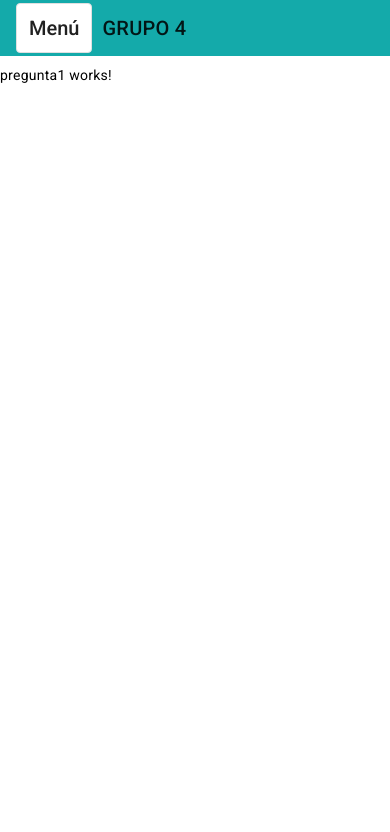
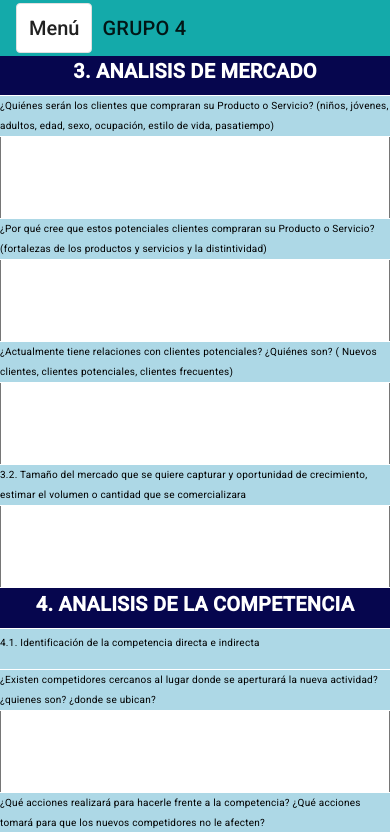
Before and after one commit to vanfranjay/plan-de-negocio, an Angular app in the folder frontend-planDeNegocio/: page /pregunta1 in a window 390 px wide. Shown: the top 832 px of the page. Built offline with nearby package versions, Linux system fonts and the light colour scheme.

Commit message:
Pregunta 2, lo basico

```diff
--- a/frontend-planDeNegocio/src/app/pages/pregunta1/pregunta1.component.html
+++ b/frontend-planDeNegocio/src/app/pages/pregunta1/pregunta1.component.html
@@ -1 +1,140 @@
-<p>pregunta1 works!</p>
+<div class="contenedor">
+    <mat-grid-list [cols]="1" rowHeight="40px">
+      <mat-grid-tile [colspan]="1" [rowspan]="1" class="custom-tile">
+        <div class="content fondo__subtitlo grid__centerVertical grid__centerhorizontal">
+          <h2 class="texto-bold">3. ANALISIS DE MERCADO</h2>
+        </div>
+      </mat-grid-tile>
+      <mat-grid-tile [colspan]="1" [rowspan]="1">
+        <div class="content fondo__subtitulo2 grid__centerVertical">
+          <p class="text__mobil">
+            ¿Quiénes serán los clientes que compraran su Producto o Servicio? (niños, jóvenes, adultos, edad, sexo, ocupación, estilo de vida, pasatiempo)
+          </p>
+        </div>
+      </mat-grid-tile>
+      <mat-grid-tile [colspan]="1" [rowspan]="2" class="expand-tile">
+        <textarea class="custom-textarea" placeholder=""></textarea>
+      </mat-grid-tile>
+      <mat-grid-tile [colspan]="1" [rowspan]="1">
+        <div class="content fondo__subtitulo2 grid__centerVertical">
+          <p class="text__mobil">
+            ¿Por qué cree que estos potenciales clientes compraran su Producto o Servicio? (fortalezas de los productos y servicios y la distintividad)
+          </p>
+        </div>
+      </mat-grid-tile>
+      <mat-grid-tile [colspan]="1" [rowspan]="2" class="expand-tile">
+        <textarea class="custom-textarea" placeholder=""></textarea>
+      </mat-grid-tile>
+      <mat-grid-tile [colspan]="1" [rowspan]="1">
+        <div class="content fondo__subtitulo2 grid__centerVertical">
+          <p class="text__mobil">
+            ¿Actualmente tiene relaciones con clientes potenciales? ¿Quiénes son?  ( Nuevos clientes, clientes potenciales, clientes frecuentes)
+          </p>
+        </div>
+      </mat-grid-tile>
+      <mat-grid-tile [colspan]="1" [rowspan]="2" class="expand-tile">
+        <textarea class="custom-textarea" placeholder=""></textarea>
+      </mat-grid-tile>
+      <mat-grid-tile [colspan]="1" [rowspan]="1">
+        <div class="content fondo__subtitulo2 grid__centerVertical">
+          <p class="text__mobil">
+            3.2. Tamaño del mercado que se quiere capturar y oportunidad de crecimiento, estimar el volumen o cantidad que se comercializara
+          </p>
+        </div>
+      </mat-grid-tile>
+      <mat-grid-tile [colspan]="1" [rowspan]="2" class="expand-tile">
+        <textarea class="custom-textarea" placeholder=""></textarea>
+      </mat-grid-tile>
+      <mat-grid-tile [colspan]="1" [rowspan]="1" class="custom-tile">
+        <div class="content fondo__subtitlo grid__centerVertical grid__centerhorizontal">
+          <h2 class="texto-bold">4. ANALISIS DE LA COMPETENCIA</h2>
+        </div>
+      </mat-grid-tile>
+      <mat-grid-tile [colspan]="1" [rowspan]="1">
+        <div class="content fondo__subtitulo2 grid__centerVertical">
+          <p class="text__mobil">
+            4.1. Identificación de la competencia directa e indirecta
+          </p>
+        </div>
+      </mat-grid-tile>
+      <mat-grid-tile [colspan]="1" [rowspan]="1">
+        <div class="content fondo__subtitulo2 grid__centerVertical">
+          <p class="text__mobil">
+            ¿Existen competidores cercanos al lugar donde se aperturará la nueva actividad? ¿quienes son? ¿donde se ubican?
+          </p>
+        </div>
+      </mat-grid-tile>
+      <mat-grid-tile [colspan]="1" [rowspan]="2" class="expand-tile">
+        <textarea class="custom-textarea" placeholder=""></textarea>
+      </mat-grid-tile>
+      <mat-grid-tile [colspan]="1" [rowspan]="1">
+        <div class="content fondo__subtitulo2 grid__centerVertical">
+          <p class="text__mobil">
+            ¿Qué acciones realizará para hacerle frente a la competencia? ¿Qué acciones tomará para que los nuevos competidores no le afecten?
+          </p>
+        </div>
+      </mat-grid-tile>
+      <mat-grid-tile [colspan]="1" [rowspan]="2" class="expand-tile">
+        <textarea class="custom-textarea" placeholder=""></textarea>
+      </mat-grid-tile>
+      <mat-grid-tile [colspan]="1" [rowspan]="1" class="custom-tile">
+        <div class="content fondo__subtitlo grid__centerVertical grid__centerhorizontal">
+          <h2 class="texto-bold">5. ESTRATEGIA DE MERCADO (4P`s: Producto , Precio, Plaza y Promoción)</h2>
+        </div>
+      </mat-grid-tile>
+      <mat-grid-tile [colspan]="1" [rowspan]="1">
+        <div class="content fondo__subtitulo2 grid__centerVertical">
+          <p class="text__mobil">
+            5.1. Producto o Servicio
+          </p>
+        </div>
+      </mat-grid-tile>
+      <mat-grid-tile [colspan]="1" [rowspan]="1">
+        <div class="content fondo__subtitulo2 grid__centerVertical">
+          <p class="text__mobil">
+            ¿Qué características del Producto o Servicio son beneficiosas para el cliente? ¿Qué es lo que mas valorará el cliente del Producto o Servicio? (facilidad, funcionalidad, saludable, otros)
+          </p>
+        </div>
+      </mat-grid-tile>
+      <mat-grid-tile [colspan]="1" [rowspan]="2" class="expand-tile">
+        <textarea class="custom-textarea" placeholder=""></textarea>
+      </mat-grid-tile>
+      <mat-grid-tile [colspan]="1" [rowspan]="1">
+        <div class="content fondo__subtitulo2 grid__centerVertical">
+          <p class="text__mobil">
+            ¿Cuál de los productos o Servicios generará mayor ingreso, cuál será el producto o servicio estrella?
+          </p>
+        </div>
+      </mat-grid-tile>
+      <mat-grid-tile [colspan]="1" [rowspan]="2" class="expand-tile">
+        <textarea class="custom-textarea" placeholder=""></textarea>
+      </mat-grid-tile>
+      <mat-grid-tile [colspan]="1" [rowspan]="1">
+        <div class="content fondo__subtitulo2 grid__centerVertical">
+          <p class="text__mobil">
+            5.2. Precios
+          </p>
+        </div>
+      </mat-grid-tile>
+      <mat-grid-tile [colspan]="1" [rowspan]="1">
+        <div class="content fondo__subtitulo2 grid__centerVertical">
+          <p class="text__mobil">
+            ¿Cuál será el precio del Producto o Servicio y cuál la forma de pago?
+          </p>
+        </div>
+      </mat-grid-tile>
+      <mat-grid-tile [colspan]="1" [rowspan]="2" class="expand-tile">
+        <textarea class="custom-textarea" placeholder=""></textarea>
+      </mat-grid-tile>
+      <mat-grid-tile [colspan]="1" [rowspan]="1">
+        <div class="content fondo__subtitulo2 grid__centerVertical">
+          <p class="text__mobil">
+            ¿Cómo se ha determinado el precio del producto o Servicio? ¿Cuál será el costo para el consumidor?  (precio de mercado, cálculo de costos, otros)
+          </p>
+        </div>
+      </mat-grid-tile>
+      <mat-grid-tile [colspan]="1" [rowspan]="2" class="expand-tile">
+        <textarea class="custom-textarea" placeholder=""></textarea>
+      </mat-grid-tile>
+    </mat-grid-list>
+  </div>
--- a/frontend-planDeNegocio/src/app/pages/pregunta1/pregunta1.component.scss
+++ b/frontend-planDeNegocio/src/app/pages/pregunta1/pregunta1.component.scss
@@ -1,3 +1,58 @@
-p{
+.contenedor{
   padding-top: 65px;
 }
+.custom-tile {
+  display: flex;
+  align-items: flex-start; /* Alineación vertical al inicio */
+  justify-content: flex-start; /* Alineación horizontal al inicio */
+}
+.content{
+  width: 100%;
+  height: 100%;
+}
+.texto-bold{
+  font-weight: bold;
+}
+.fondo__subtitlo{
+  background-color: rgb(6, 6, 78);
+  color: #fff;
+}
+.fondo__subtitulo2{
+  background-color: lightblue;
+}
+.grid__centerVertical{
+  display: grid;
+  align-items: center;
+}
+.custom-textarea{
+  width: 100%;
+  height: 100px;
+  resize: none;
+  overflow: auto;
+  padding: 10px;
+  padding-top: 35px;
+}
+.expand-tile {
+  width: 100%;
+  height: 100%;
+  display: flex;
+  flex-direction: column;
+}
+.grid__centerhorizontal{
+  justify-items: center;
+}
+@media (max-width: 600px) {
+  .text__mobil{
+    font-size: 12px;
+  }
+}
+@media (max-width: 599px){
+  .contenedor {
+    padding-top: 55px;
+  }
+}
+@media (max-width: 450px){
+  .text__mobil{
+    font-size: 10px;
+  }
+}
--- a/frontend-planDeNegocio/src/app/pages/pregunta1/pregunta1.module.ts
+++ b/frontend-planDeNegocio/src/app/pages/pregunta1/pregunta1.module.ts
@@ -3,7 +3,7 @@ import { CommonModule } from '@angular/common';
 
 import { Pregunta1RoutingModule } from './pregunta1-routing.module';
 import { Pregunta1Component } from './pregunta1.component';
-
+import { MaterialModule } from 'src/app/material.module';
 
 @NgModule({
   declarations: [
@@ -11,7 +11,8 @@ import { Pregunta1Component } from './pregunta1.component';
   ],
   imports: [
     CommonModule,
-    Pregunta1RoutingModule
+    Pregunta1RoutingModule,
+    MaterialModule
   ]
 })
 export class Pregunta1Module { }
```
